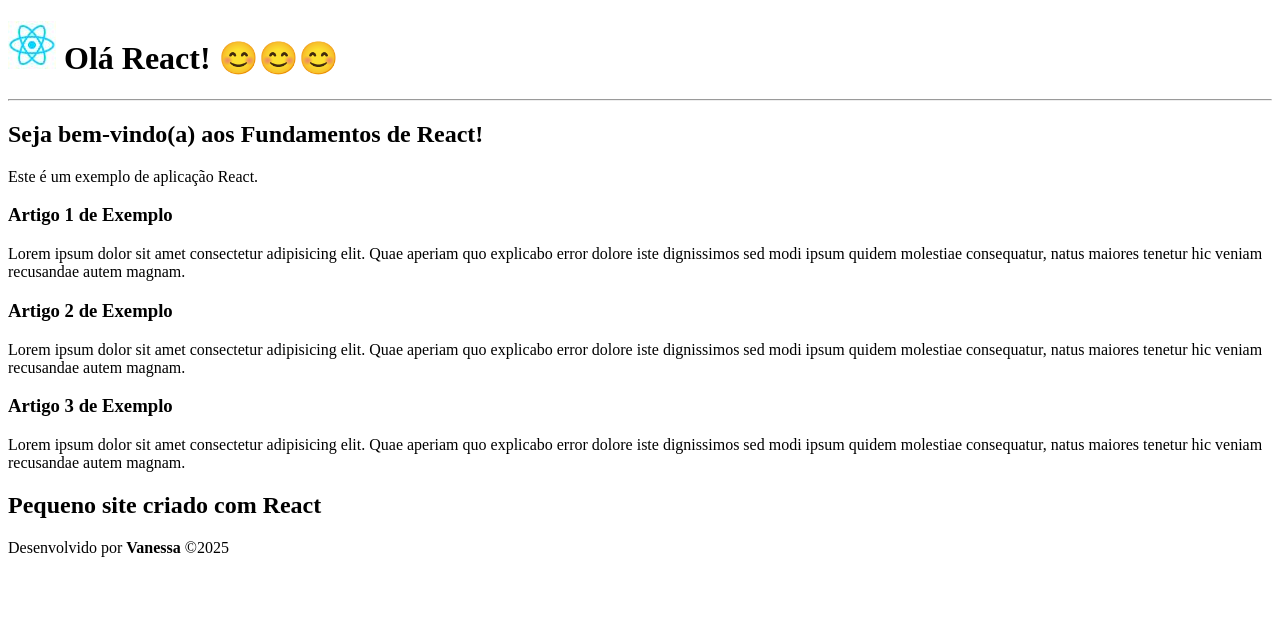
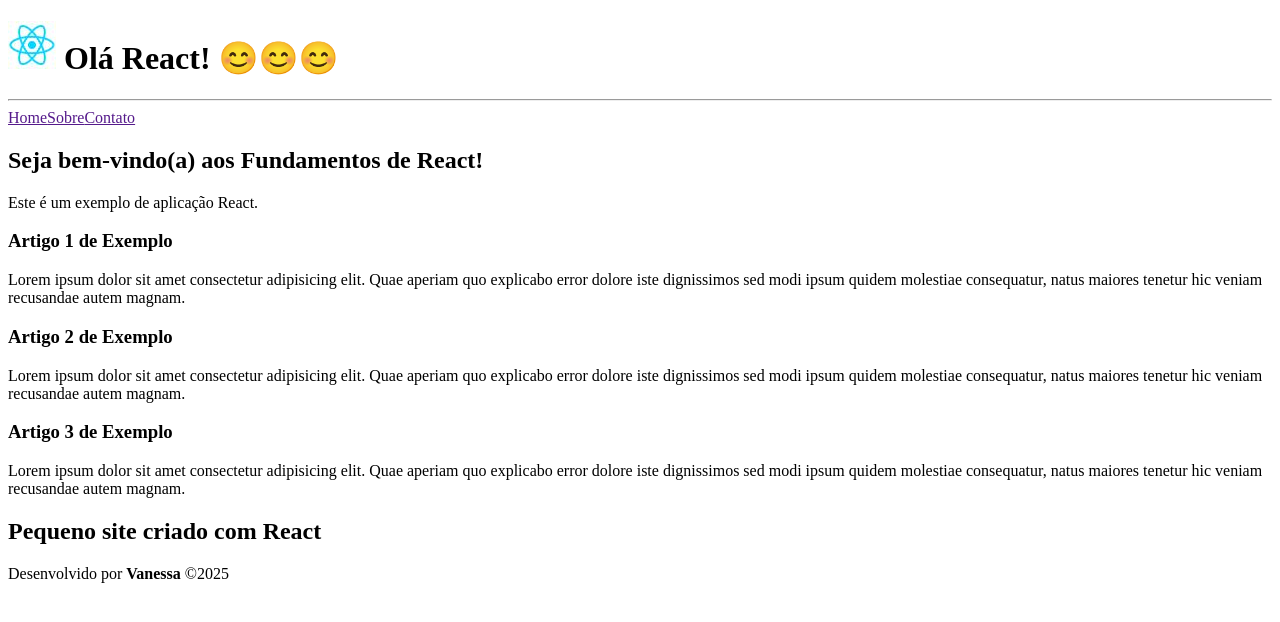
Before and after one commit to VanessaBaldin1/react-fundamentos, a React (Vite) app: page / in a window 1280 px wide. Shown: the top 622 px of the page. Built offline with nearby package versions, Linux system fonts and the light colour scheme.

Commit message:
cria menu como componente

```diff
--- a/src/components/Cabecalho.tsx
+++ b/src/components/Cabecalho.tsx
@@ -1,5 +1,6 @@
 //Tudo o que for usado dentro de componentes(imagens, fontes etc, deve ser importado. Desta forma, no momento do build, haverá otimizações para este conteúdo).
 import logo from "../assets/logo-react.png";
+import Menu from "./Menu";
 
 //para usar a imagem tira as "" do src e coloca {} com a informação logo
 export default function Cabecalho() {
@@ -9,6 +10,8 @@ export default function Cabecalho() {
         <img src={logo} alt="" /> Olá React! 😊😊😊
       </h1>
       <hr />
+
+      <Menu />
     </header>
   );
 }
--- a/src/components/Menu.tsx
+++ b/src/components/Menu.tsx
@@ -1,4 +1,4 @@
-export default function () {
+export default function Menu() {
   return (
     <nav>
       <a href="">Home</a>
```
